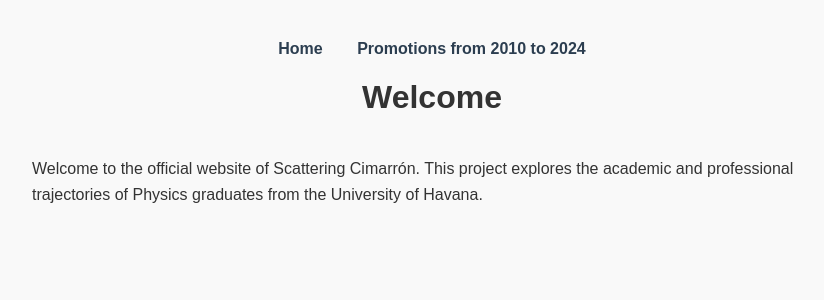
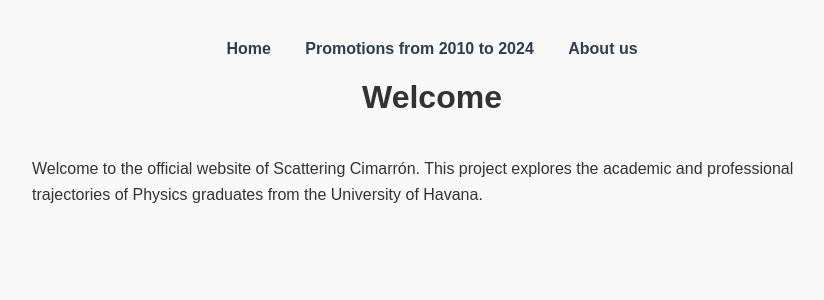
Before and after one commit to Gretica/Tracking_Cuban_Physicists, a Jekyll site: the page built from index.md, in a window 1280 px wide. Shown: the top 300 px of the page, without its empty margins (208-1032 px from the left). Built offline with Jekyll 4.4.1, drawn with Linux system fonts in a browser that asks for light colours.

Commit message:
Update default.html

```diff
--- a/_layouts/default.html
+++ b/_layouts/default.html
@@ -39,6 +39,7 @@
   <nav>
     <a href="{{ "/" | relative_url }}">Home</a>
     <a href="{{ "/analysis" | relative_url }}">Promotions from 2010 to 2024</a>
+    <a href="{{ "/who-we-are" | relative_url }}">About us</a>
   </nav>
 
   <header>
```
